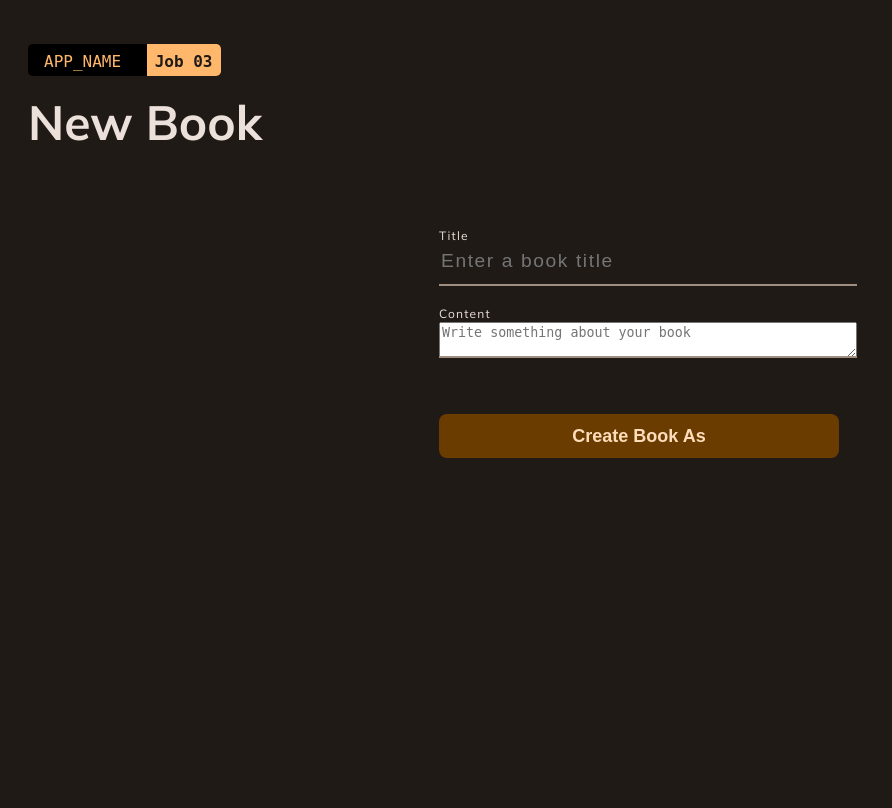
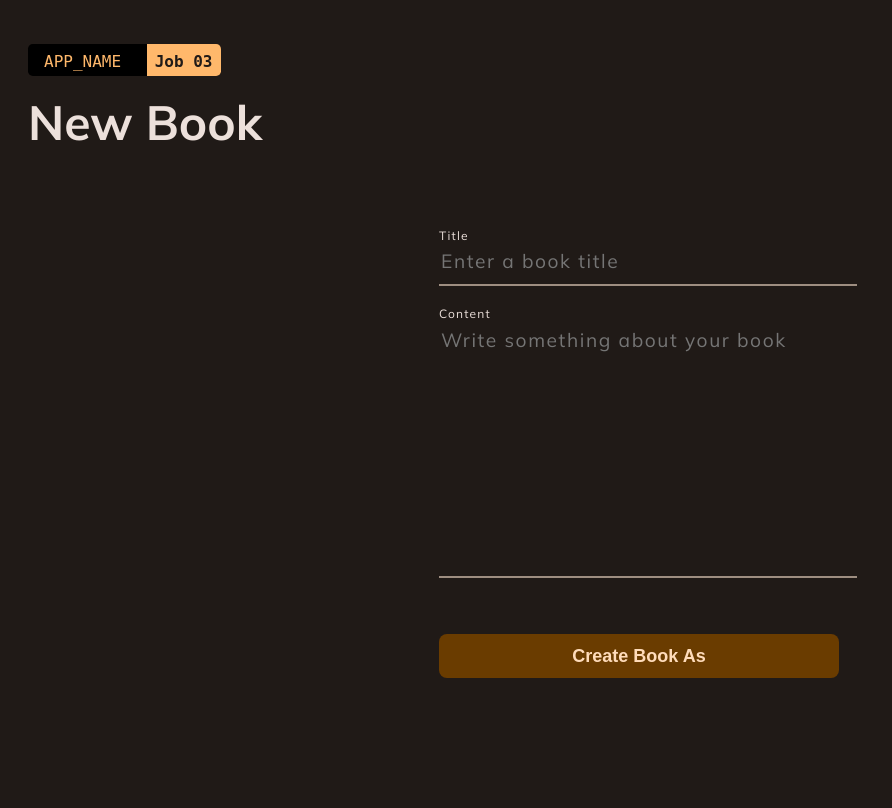
Before and after one commit to abraham-ukachi/super-week, a PHP site: the page made by src/View/create-book.php in a window 1280 px wide. Shown: the whole page, without its empty margins (0-892 px from the left). Run offline with PHP 8.4, Linux system fonts and the light colour scheme; the template is opened without the code that fills it, so the values that code supplies are empty; some libraries are stand-ins or nearby versions.

Commit message:
:art: Style textareas

```diff
--- a/assets/stylesheets/shared-styles.css
+++ b/assets/stylesheets/shared-styles.css
@@ -192,7 +192,8 @@ label[raised] {
 }
 
 /* Input Styles */
-input {
+input, textarea {
+  font-family: 'Mulish';
   background: inherit;
   color: inherit;
   border: 0;
@@ -202,6 +203,11 @@ input {
   line-height: 2rem;
   font-size: 1.2rem;
   letter-spacing: 0.1rem;
+  resize: none;
+}
+
+#bookForm .content {
+  height: 256px;
 }
 
 /* Password Input */
@@ -353,7 +359,8 @@ button[contained]:focus-visible, a[role="button"][contained]:focus-visible {
  * 1. whenever an input inside a form gains focus
  * 2. if the input indicator has a `no-effect` attribute
  * */
-input:focus ~ .input-indicator > span[val], .input-indicator[no-effect] span[val]  {
+input:focus ~ .input-indicator > span[val], textarea:focus ~ .input-indicator > span[val],
+.input-indicator[no-effect] span[val]  {
   width: 100%;
   opacity: 1;
 }
```
